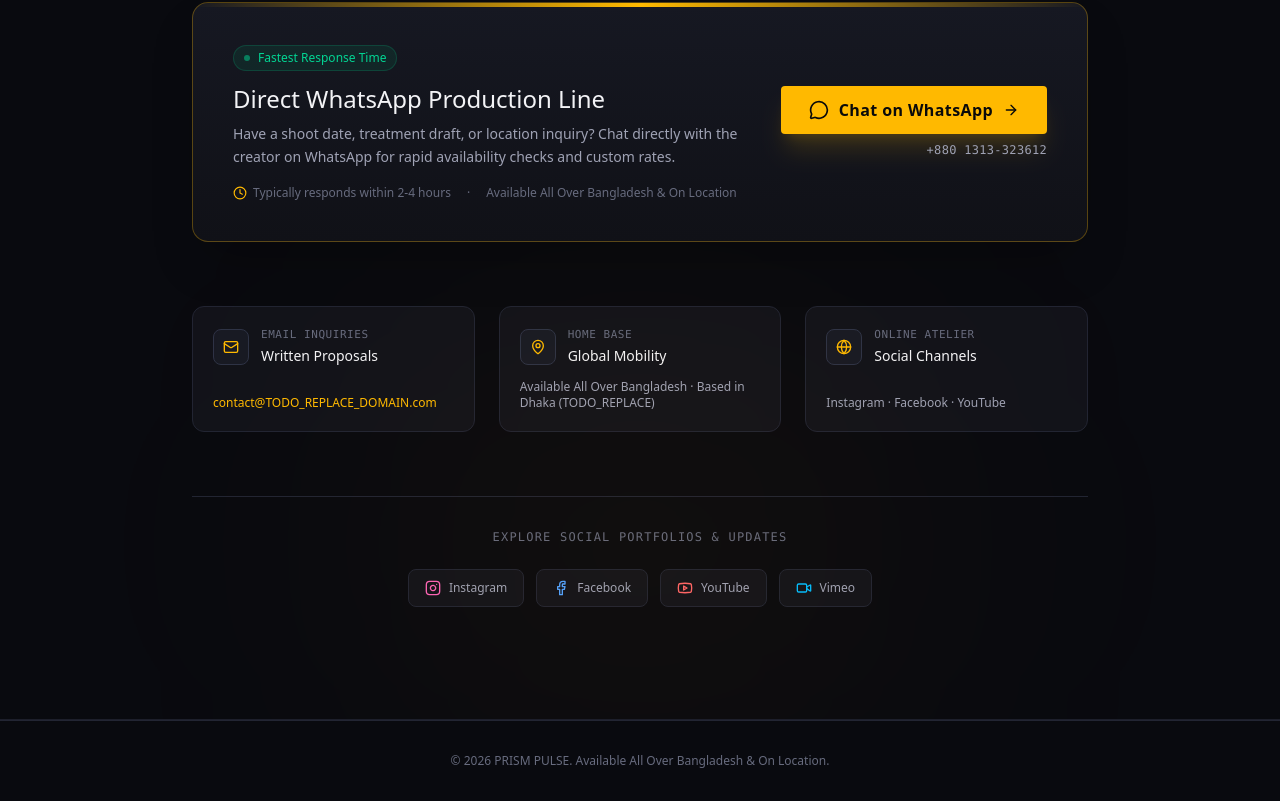
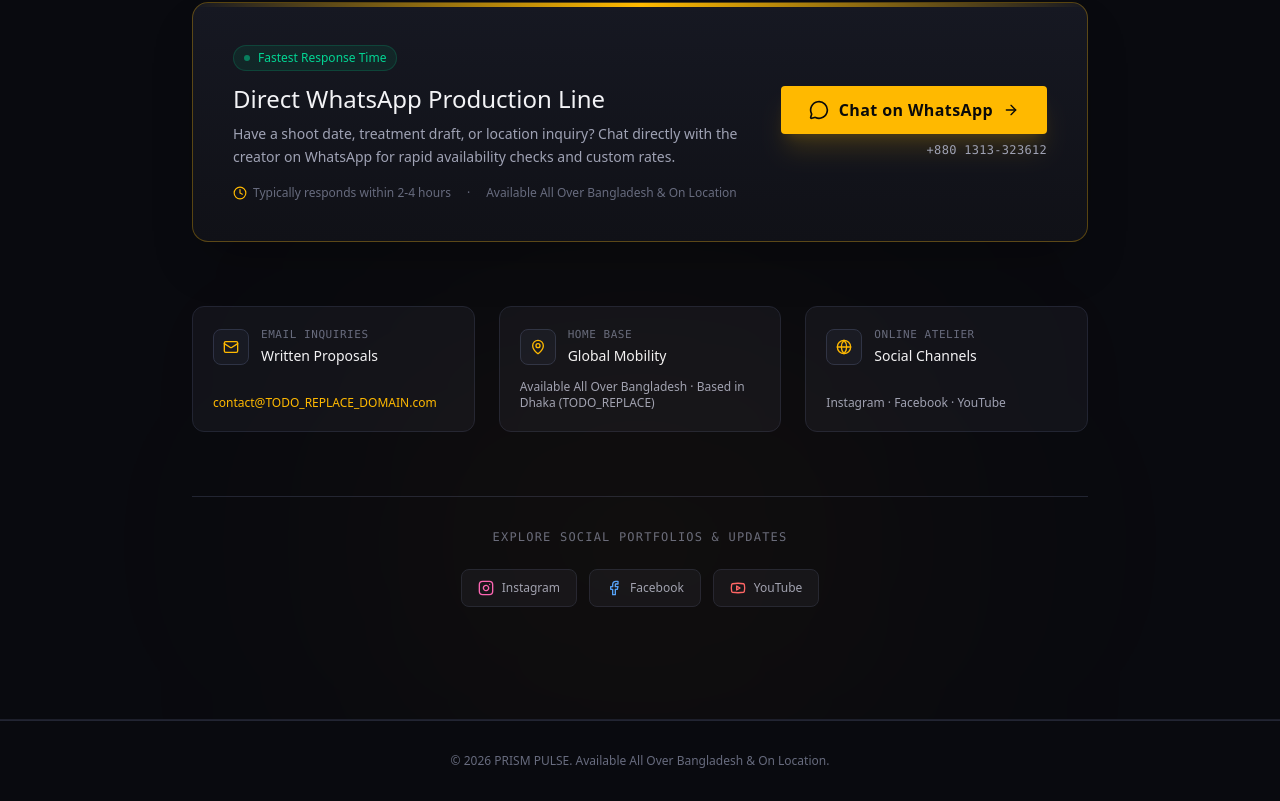
Before and after one commit to isthisdeception/prism-pulse, a React (Vite) app: page / in a window 1280 px wide. Shown: the part 8888-9689 px from the top of the page. Built offline with nearby package versions, Linux system fonts and the light colour scheme.

Commit message:
vimeo icon remove

```diff
--- a/src/data/siteConfig.ts
+++ b/src/data/siteConfig.ts
@@ -50,7 +50,6 @@
       instagram: string // TODO_REPLACE
       facebook: string // TODO_REPLACE
       youtube?: string // TODO_REPLACE
-      vimeo?: string // TODO_REPLACE
     }
   }
   navigation: NavItem[]
@@ -103,8 +102,7 @@
       whatsapp: 'https://wa.me/8801313323612',
       instagram: 'https://instagram.com/TODO_REPLACE_HANDLE',
       facebook: 'https://facebook.com/TODO_REPLACE_PAGE',
-      youtube: 'https://youtube.com/@TODO_REPLACE_CHANNEL',
-      vimeo: 'https://vimeo.com/TODO_REPLACE_USER'
+      youtube: 'https://youtube.com/@TODO_REPLACE_CHANNEL'
     }
   },
   navigation: [
--- a/src/sections/Contact.tsx
+++ b/src/sections/Contact.tsx
@@ -6,7 +6,6 @@
   MessageCircle,
   Mail,
   MapPin,
-  Video,
   ArrowRight,
   Send,
   Globe,
@@ -211,20 +210,6 @@
                 <span>YouTube</span>
               </a>
             )}
-
-
-            {/* Vimeo */}
-            {contact.socials.vimeo && (
-              <a
-                href={contact.socials.vimeo}
-                target="_blank"
-                rel="noopener noreferrer"
-                className="inline-flex items-center gap-2 px-4 py-2.5 rounded-lg bg-[#12131a] hover:bg-[#181a24] border border-[#222533] hover:border-amber-400/40 text-xs font-medium text-[#9fa2b4] hover:text-[#f3f3f6] transition-all duration-200 focus-visible:outline-none focus-visible:ring-2 focus-visible:ring-amber-400"
-              >
-                <Video className="w-4 h-4 text-sky-400" />
-                <span>Vimeo</span>
-              </a>
-            )}
           </div>
         </div>
       </Container>
```
